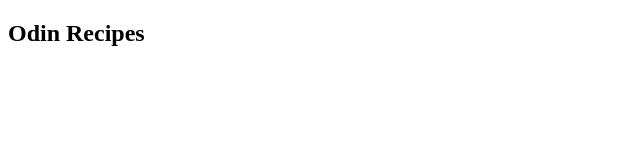
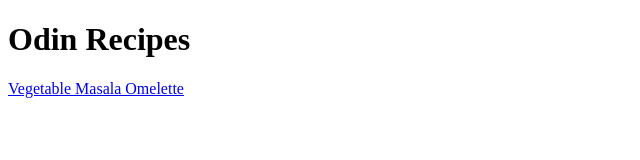
Before and after one commit to viratkohli2011/odin-recipes, a plain HTML site: page index.html in a window 1280 px wide. Shown: the whole page, without its empty margins (0-640 px from the left). Drawn offline with Linux system fonts and the light colour scheme.

Commit message:
Omelette Page

```diff
--- a/index.html
+++ b/index.html
@@ -4,8 +4,7 @@
         <meta charset="UTF-8">
     </head>
     <body>
-        <section>
-            <h1>Odin Recipes</h1>
-        </section>
+        <h1>Odin Recipes</h1>
+        <a href="recipes/omelette.html">Vegetable Masala Omelette</a>
     </body>
 </html>
```
Also changed, not shown: omelette.html (added, +8 -0 lines).
